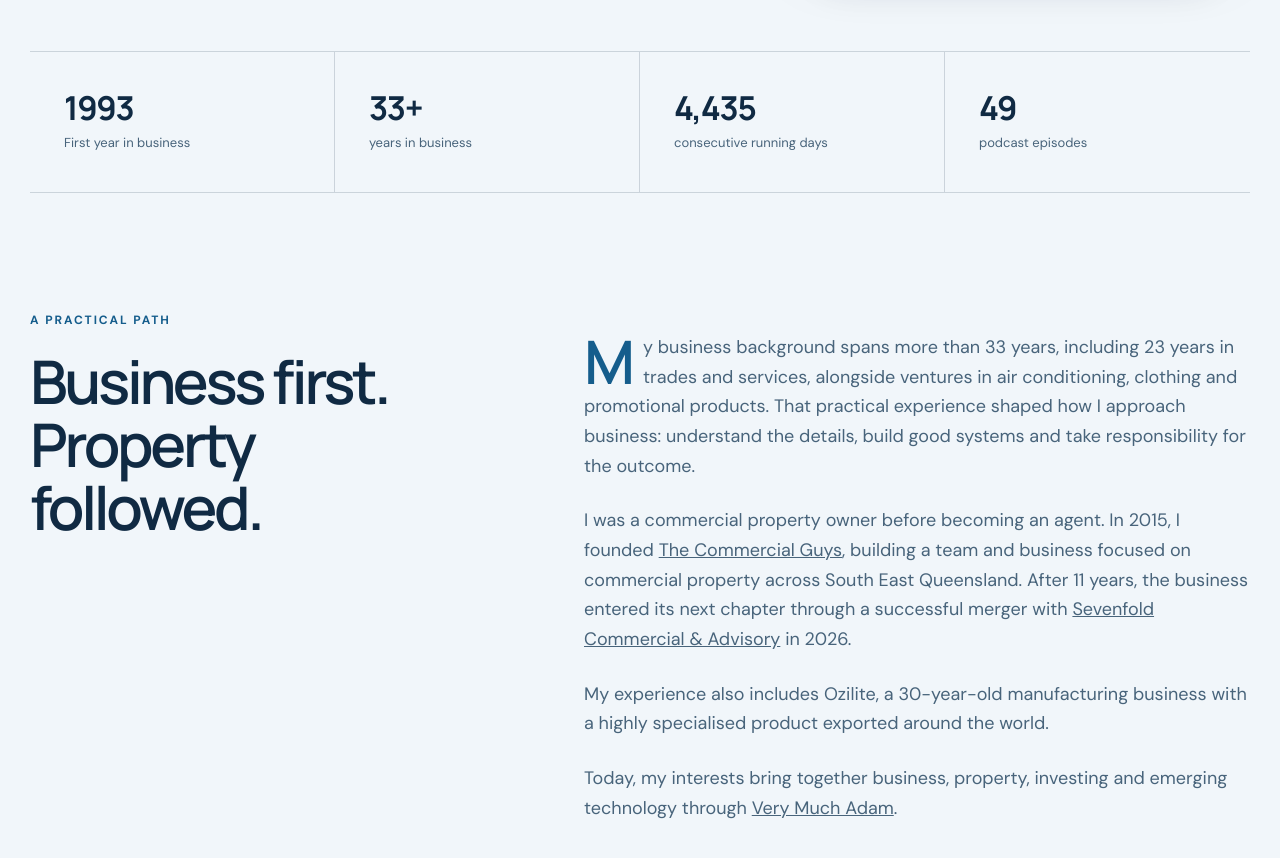
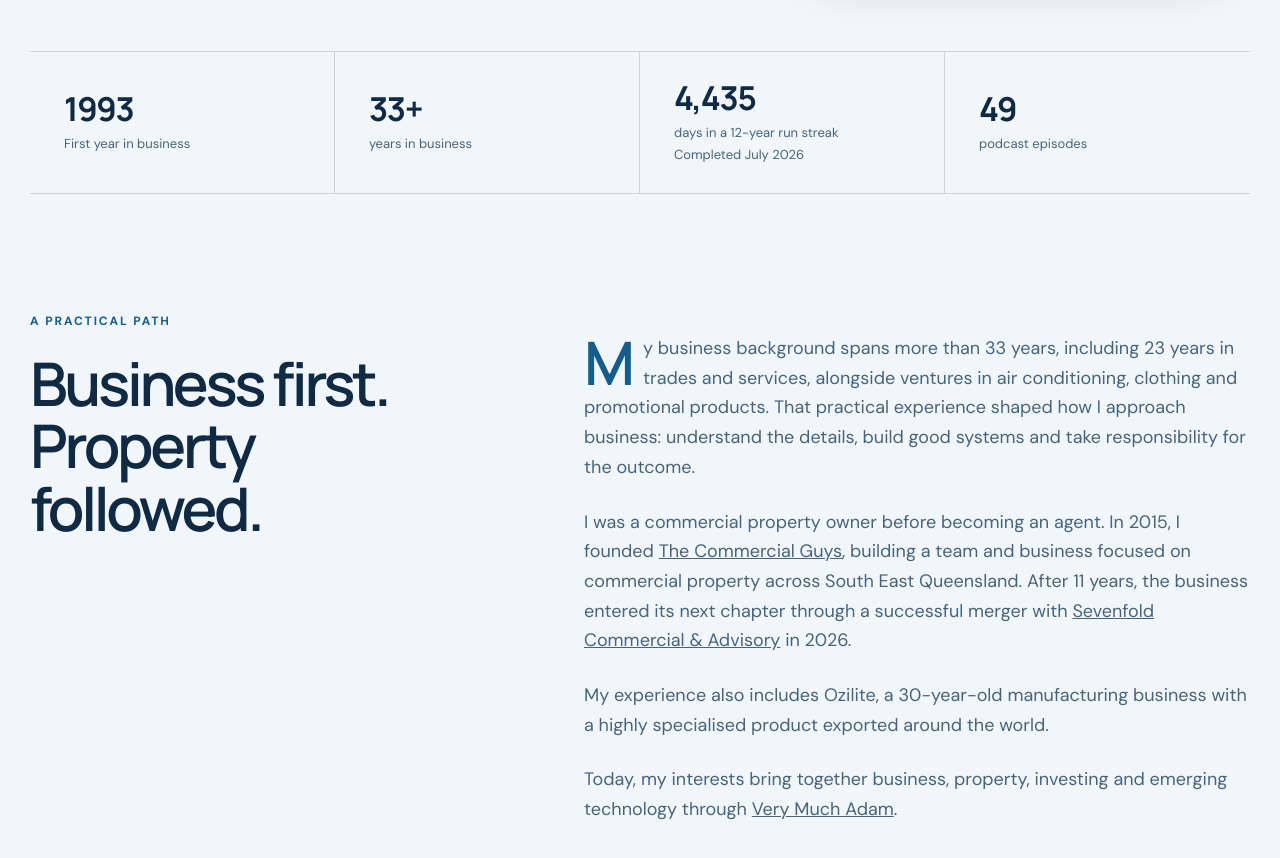
Before and after one commit to adamleishman/adam-leishman, a plain HTML site: page index.html in a window 1280 px wide. Shown: the part 840-1698 px from the top of the page. Drawn offline with Linux system fonts and the light colour scheme.

Commit message:
Clarify the completed running streak milestone

```diff
--- a/index.html
+++ b/index.html
@@ -70,7 +70,7 @@
     <section class="proof" aria-label="At a glance">
       <div><strong>1993</strong><span>First year in business</span></div>
       <div><strong>33+</strong><span>years in business</span></div>
-      <div><strong>4,435</strong><span>consecutive running days</span></div>
+      <div><strong>4,435</strong><span>days in a 12-year run streak<br>Completed July 2026</span></div>
       <div><strong>49</strong><span>podcast episodes</span></div>
     </section>
 
```
